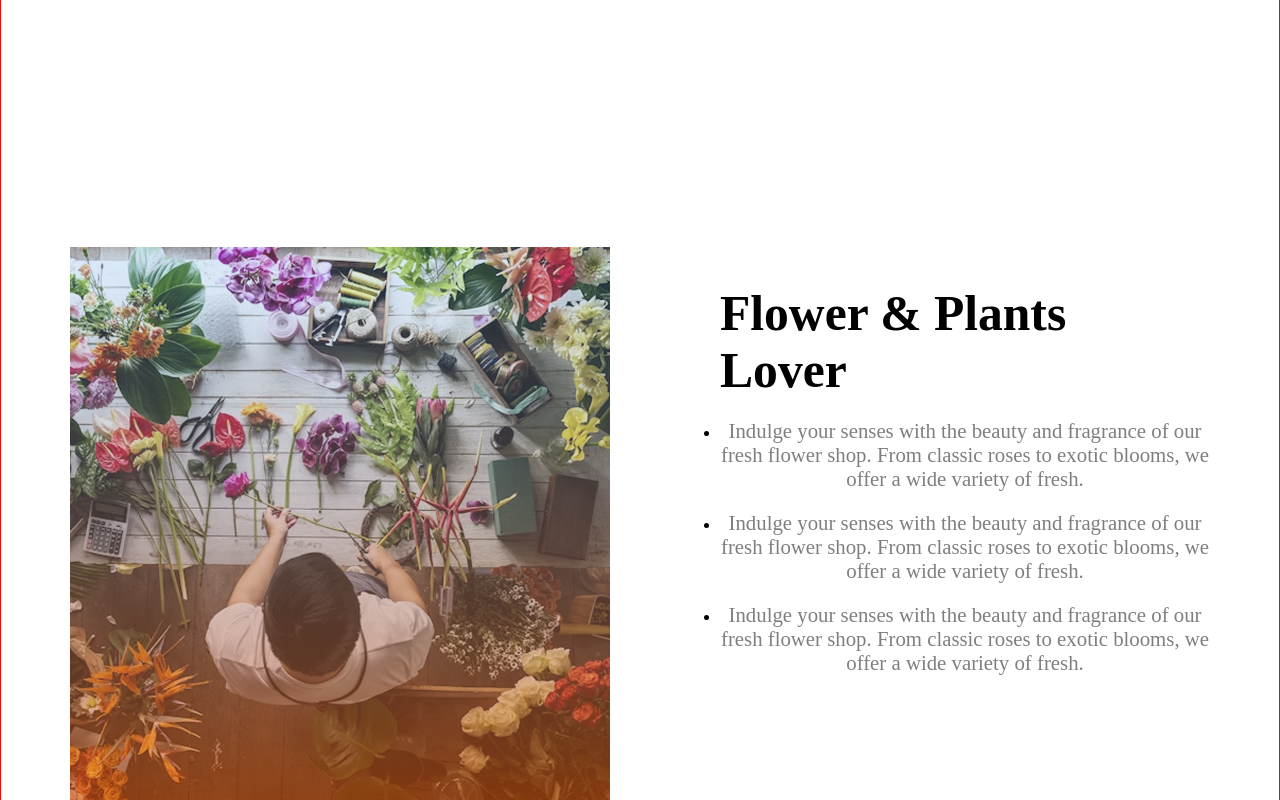
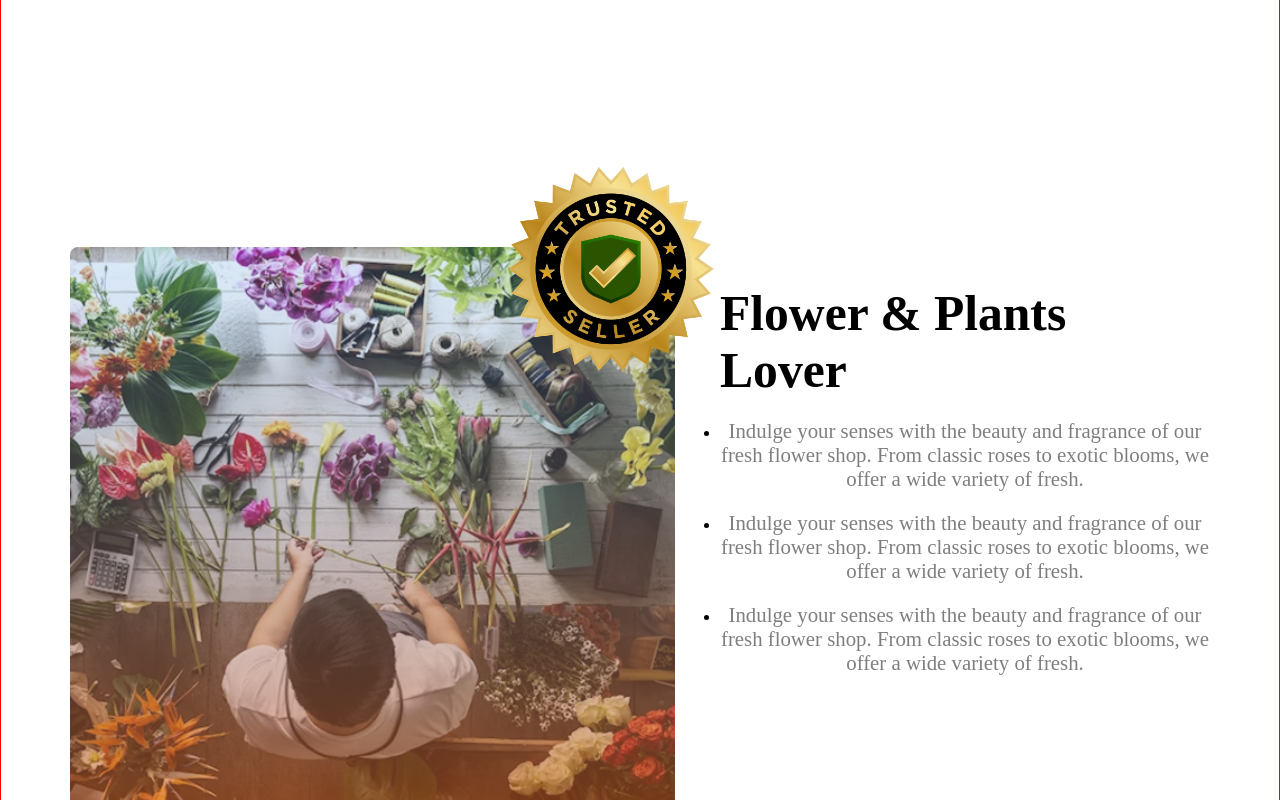
Before and after one commit to parikshit-pb/My-assignment-no-2, a plain HTML site: page index.html in a window 1280 px wide. Shown: the part 1960-2760 px from the top of the page. Drawn offline with Linux system fonts and the light colour scheme.

Commit message:
added code edit

```diff
--- a/style/style.css
+++ b/style/style.css
@@ -165,12 +165,28 @@ nav ul li a{
     margin: 1px solid black;
     margin: 0 auto;
 }
+.flower-img{
+    position: relative;
+    display: inline-block;
+    width: 100%;
+
+}
+.flower-img .flower-pic {
+    display: block;
+    width: 100%;
+    height: auto;
+    object-fit: cover;
+    border-radius: 8px;
+
+}
 
 .trusted-img{
     width: 286px;
-    position: relative;
-    top: 50px;
-    left: 10px;
+    position: absolute;
+    top: -18%;
+    right: -13%;
+    object-fit: cover;
+
 }
 
 
```
